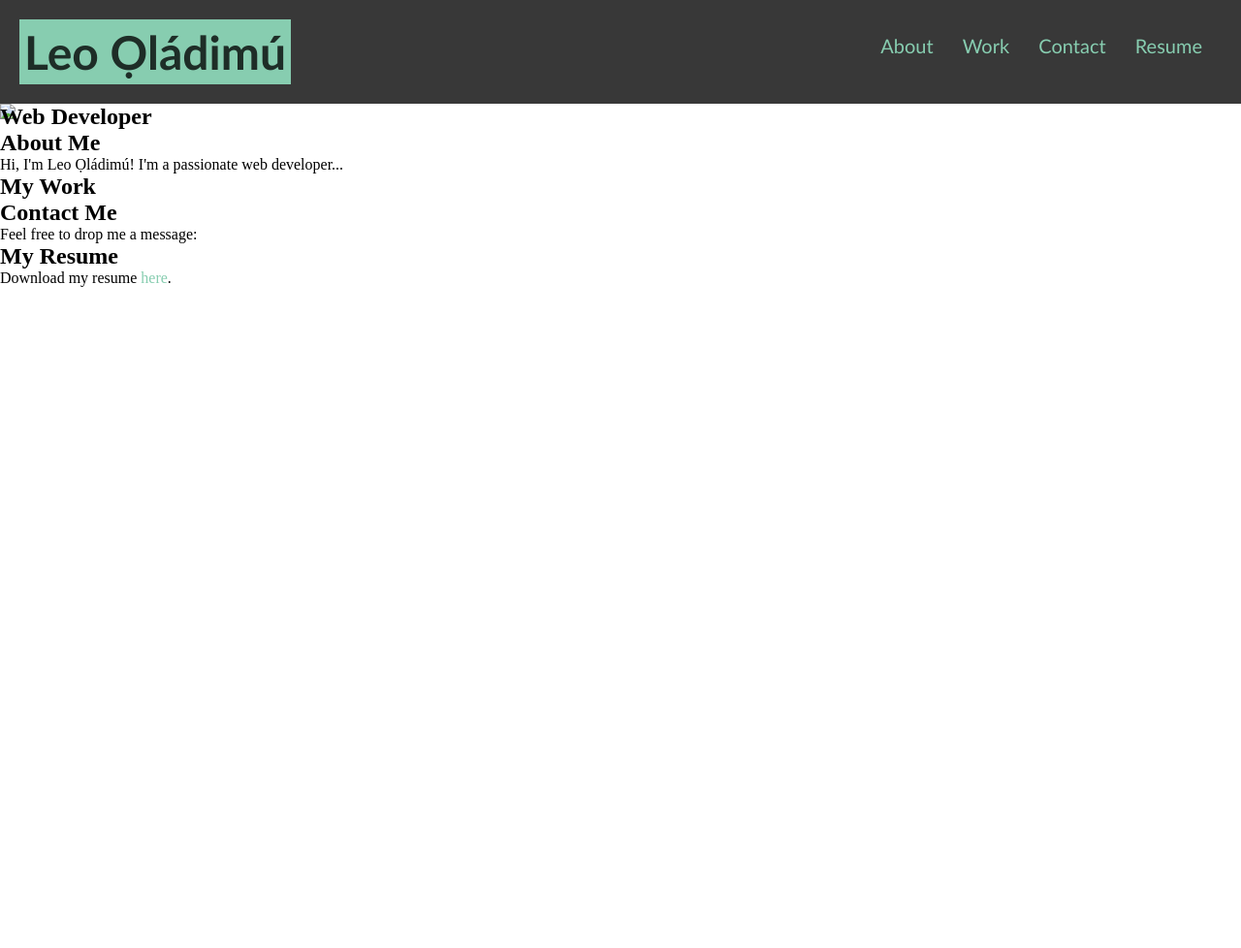
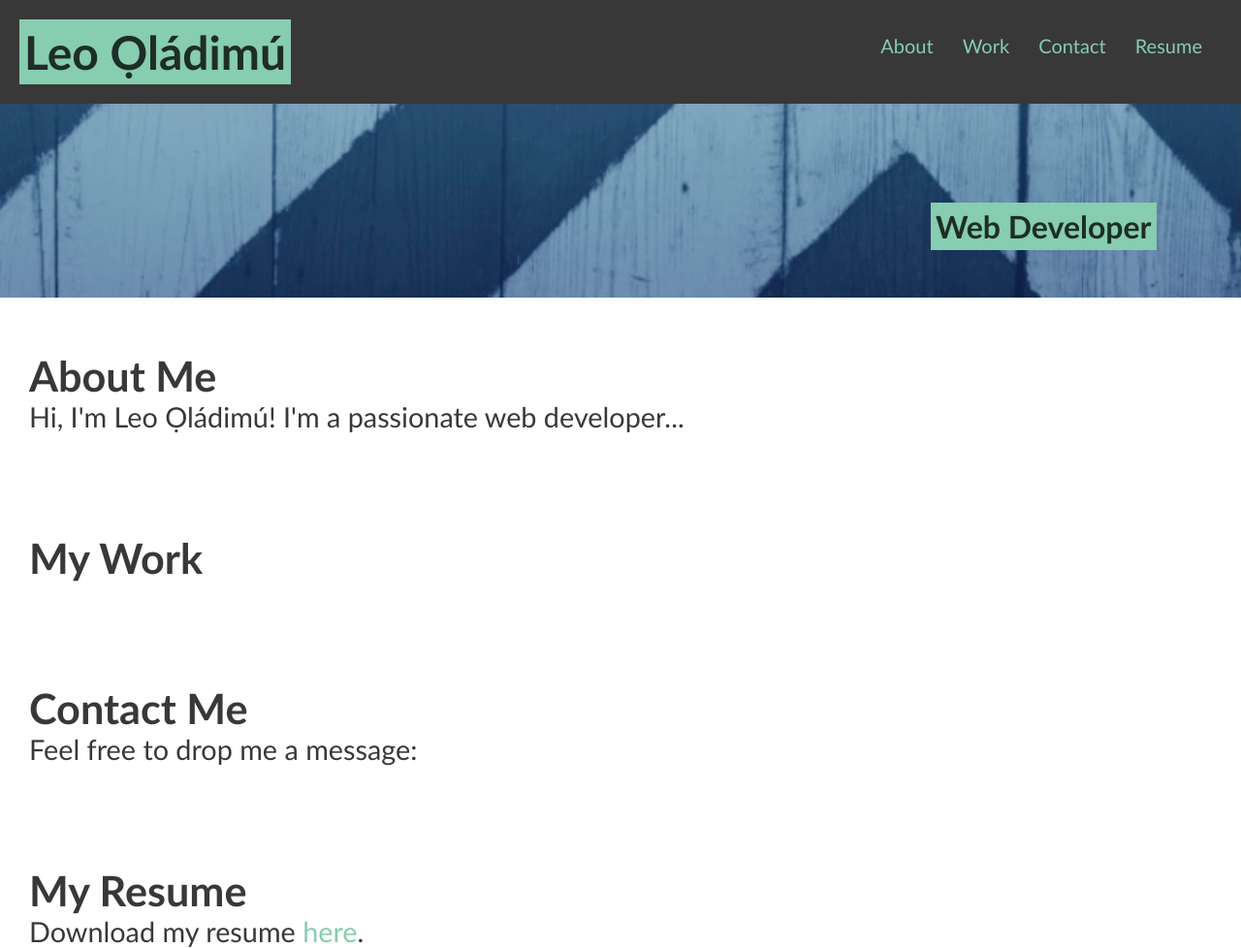
Before and after one commit to oleoDotOne/mod2challenge, a plain HTML site: page index.html in a window 1280 px wide. Shown: the whole page at 97% size. Before the commit the page ends 800 px from the top, so only its background shows below. Drawn offline with Linux system fonts and the light colour scheme.

Commit message:
banner, h2

```diff
--- a/index.html
+++ b/index.html
@@ -11,10 +11,7 @@
 
 	<body>
 	  <header>
-      <!--<div class="name">-->
-
         <h1>Leo Ọládimú</h1>
-
         <nav class="navbar navbar-expand-lg fixed-top navbarScroll">
           <div class="container">
             <span class="navbar-toggler-icon"></span>
@@ -37,38 +34,40 @@
           </div>
         </div>
       </nav>
-    <!--</div>-->
+    </header>
 
-    </header>
-    <div style="position: relative;">
+    <main>
+      <div class="banner">
+        <img src="./images/wood.png">
+        <div class="title">
+          <h1>Web Developer</h1>
+        </div class="title">
+      </div>
+    </main>
 
-      <img
-        style="width: 100%; position: absolute; top: 0; left: 0; z-index: -1;"
-        src="./images/\wood.png">
-    <subheader>
-      <h2>Web Developer</h2>
-    </subheader>
-    </div>
+    <sections>
       <section id="about">
-      <h2>About Me</h2>
+        <h1>About Me</h1>
         <p>Hi, I'm Leo Ọládimú! I'm a passionate web developer...</p>
         <!-- Add more content here -->
       </section>
 
       <section id="work">
-      <h2>My Work</h2>
+        <h1>My Work</h1>
         <!-- Add images or descriptions of your projects -->
       </section>
       <section id="contact">
-      <h2>Contact Me</h2>
+        <h1>Contact Me</h1>
         <p>Feel free to drop me a message:</p>
         <!-- Add a contact form or contact details -->
       </section>
 
       <section id="resume">
-      <h2>My Resume</h2>
+        <h1>My Resume</h1>
         <p>Download my resume <a href="path/to/your-resume.pdf" target="_blank">here</a>.</p>
       </section>
 
+    </sections>
+
   </body>
 </html>
--- a/styles.css
+++ b/styles.css
@@ -16,6 +16,7 @@ body {
 header {
   padding: 20px;
   font-family: 'Trebuchet MS', 'Lucida Sans Unicode', 'Lucida Grande', 'Lucida Sans', Arial, sans-serif;
+
   background-color: rgba(0, 0, 0, 0.782);
   color: rgba(0, 0, 0, 0.782);
 }
@@ -25,6 +26,7 @@ header h1 {
   /*margin-left: 0px;*/
   padding: 5px;
   display: inline-block;
+
   font-size: 48px;
 }
 
@@ -48,3 +50,43 @@ nav ul li {
   display: inline-block;
   margin-left: 25px;
 }
+
+main {
+  position: relative;
+}
+
+.banner {
+  position: relative;
+  width: 100%;
+}
+
+.banner img {
+  width: 100%;
+  position: absolute;
+  top: 0;
+  left: 0;
+  z-index: -1;
+}
+
+.title h1 {
+  font-family: 'Trebuchet MS', 'Lucida Sans Unicode', 'Lucida Grande', 'Lucida Sans', Arial, sans-serif;
+  background-color: #87cdb0;
+  color: rgba(0, 0, 0, 0.782);
+  margin-left: 75%;
+  margin-top: 8%;
+  padding: 5px;
+  display: inline-block;
+  position: relative;
+  z-index: 1;
+}
+
+sections {
+  margin-top: 0%; /*banner height*/
+}
+
+section {
+  font-size: 180%;
+  font-family: 'Trebuchet MS', 'Lucida Sans Unicode', 'Lucida Grande', 'Lucida Sans', Arial, sans-serif;
+  padding: 8% 30px 0;
+  color: rgba(0, 0, 0, 0.782);
+}
```
Lines whose indentation alone changed are shown as unchanged.
